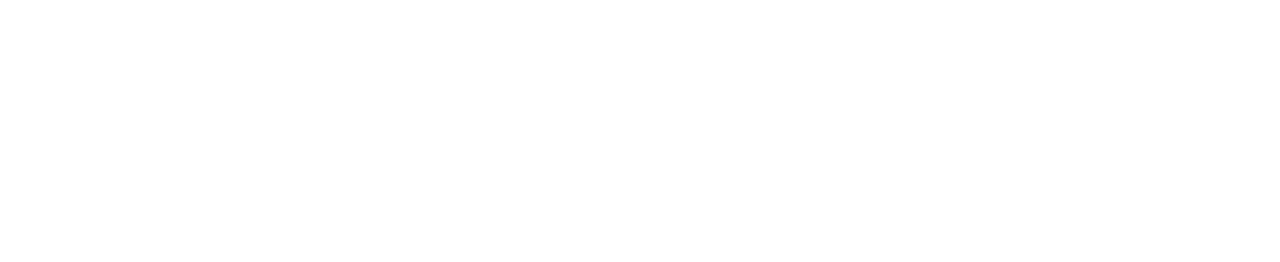
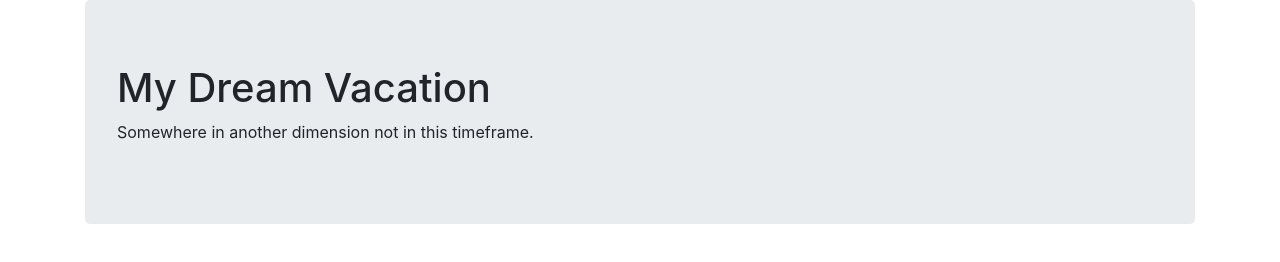
Before and after one commit to wdonovanseid/vacation-site, a plain HTML site: page index.html in a window 1280 px wide. Drawn offline with Linux system fonts and the light colour scheme.

Commit message:
This commit will add Jumbotron and a container.
Co-authored-by: William Donovan-Seid <wdstwo@live.com>

```diff
--- a/index.html
+++ b/index.html
@@ -6,8 +6,10 @@
 </head>
 <body>
   <div class="container">
-
-
+    <div class="jumbotron">
+      <h1>My Dream Vacation</h1>
+      <p>Somewhere in another dimension not in this timeframe.</p>
+    </div>
   </div>
 </body>
 </html>
```
Also changed, not shown: 1 other file.
